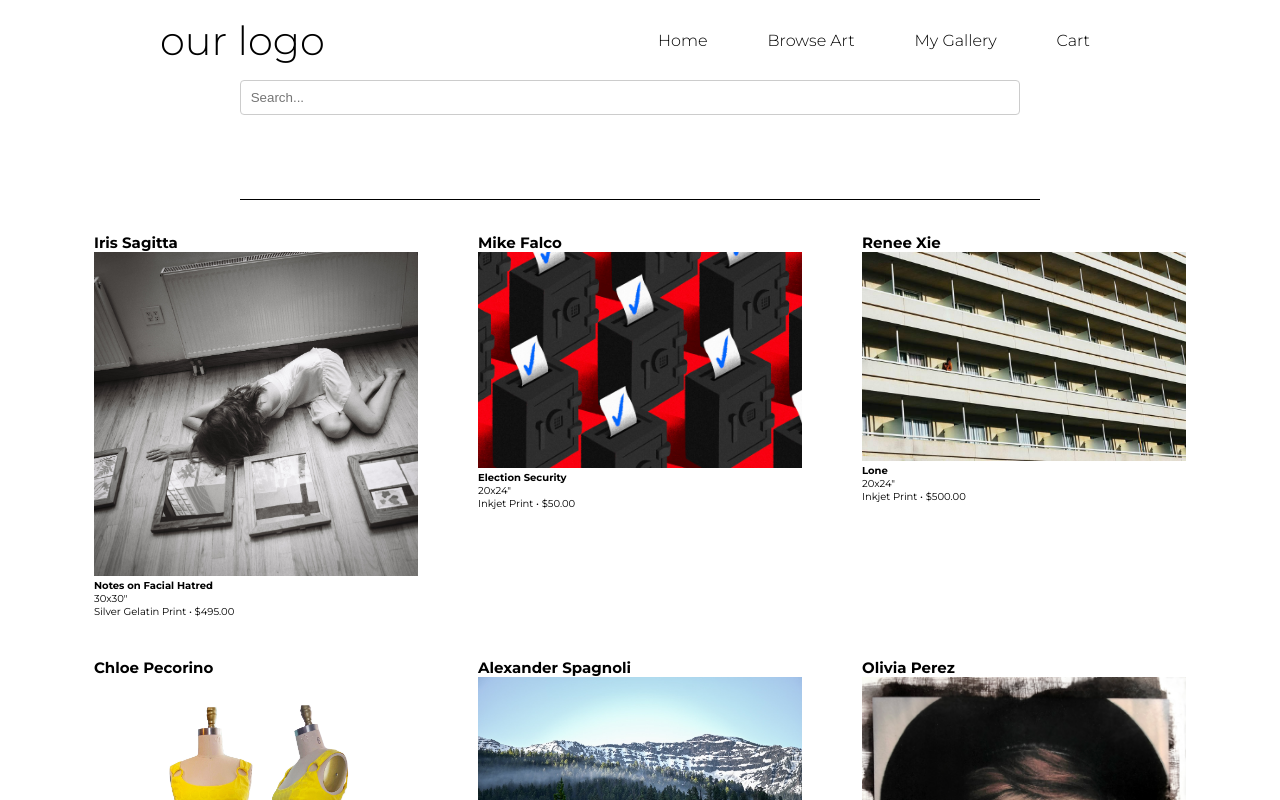
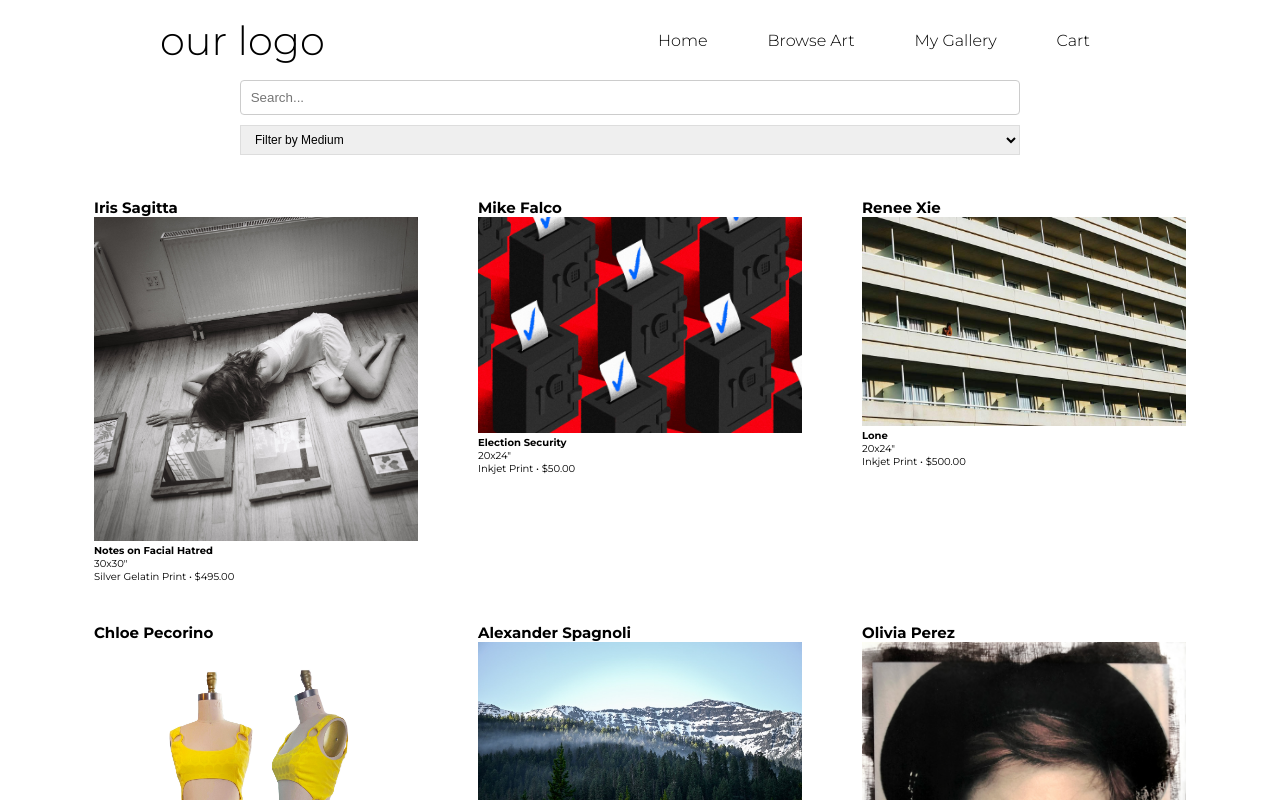
Before and after one commit to opierez/absorb-art-shop, a React (Create React App) app: page /artwork in a window 1280 px wide. Shown: the top 800 px of the page. Built offline with nearby package versions, Linux system fonts and the light colour scheme; data requests are answered from the project's data file.

Commit message:
added functionality so that the user can search by artist or title and filter by medium simultaneously

```diff
--- a/src/components/App.js
+++ b/src/components/App.js
@@ -16,7 +16,7 @@ function App() {
   const [artwork, setArtwork] = useState([])
   const [searchTerm, setSearchTerm] = useState('')
   const [shoppingCart, setShoppingCart] = useState([])
-
+  const [filter, setFilter] = useState('')
 
   useEffect(() => {
       fetch('http://localhost:6001/artwork')
@@ -28,13 +28,17 @@ function App() {
     setArtwork([...artwork, newItem])
   }
 
+  // console.log(filter)
 
-  const handleSearch = (value) => {
-    setSearchTerm(value)
-  }
-
-  const filterArtBySearch = artwork.filter(art => art.artist.toLowerCase().includes(searchTerm.toLowerCase()) || art.title.toLowerCase().includes(searchTerm.toLowerCase()))
-  // console.log(filterArtBySearch)
+  const filteredArt = artwork.filter(art => {
+    if ((!searchTerm ||
+      art.artist.toLowerCase().includes(searchTerm.toLowerCase()) ||
+      art.title.toLowerCase().includes(searchTerm.toLowerCase())) &&
+        (!filter || art.mediums.includes(filter.toLowerCase()))) {
+      return true;
+    }
+    return false;
+  });
 
   function handleAddToCart(newAdd){
     setShoppingCart([...shoppingCart, newAdd])
@@ -73,8 +77,9 @@ function App() {
         {/* /artwork => All Artwork */}
         <Route path="/artwork">
           <ArtContainer
-          artwork={filterArtBySearch}
-          handleSearch={handleSearch}/>
+          artwork={filteredArt}
+          setSearchTerm={setSearchTerm}
+          setFilter={setFilter}/>
         </Route>
 
         {/* * => Invalid Routes */}
--- a/src/components/ArtContainer.js
+++ b/src/components/ArtContainer.js
@@ -1,13 +1,15 @@
 import ArtList from './ArtList'
 import Search from './Search'
+import Filter from './Filter'
 import '../styles/ArtContainer.css'
 
-function ArtContainer({ artwork, handleSearch}) {
+function ArtContainer({ artwork, setSearchTerm, setFilter}) {
 
     return (
         <main>
-            <div id="search-container">
-            <Search handleSearch={handleSearch} />
+            <div>
+            <Search setSearchTerm={setSearchTerm} />
+            <Filter setFilter={setFilter}/>
             </div>
             <br></br>
             <div>
--- /dev/null
+++ b/src/components/Filter.js
@@ -0,0 +1,23 @@
+import React from 'react'
+
+function Filter({ setFilter }) {
+
+    return (
+        <div className='search-and-filter-container'>
+            <select onChange={e => setFilter(e.target.value)}>
+                <option value="">Filter by Medium</option>
+                <option value="Photography">Photography</option>
+                <option value="Illustration">Illustration</option>
+                <option value="Print">Print</option>
+                <option value="Fashion">Fashion</option>
+                <option value="Painting">Painting</option>
+                <option value="Drawing">Drawing</option>
+                <option value="Sculpture">Sculpture</option>
+                <option value="Mixed Media">Mixed Media</option>
+                <option value="Digital Art">Digital Art</option>
+            </select>
+        </div>
+    )
+}
+
+export default Filter
--- a/src/components/NavBar.js
+++ b/src/components/NavBar.js
@@ -35,7 +35,7 @@ function NavBar() {
                     <li><Link to='/artwork' onClick={closeMenu}>Browse Art</Link></li>
                     <li><Link to='/artwork/gallery' onClick={closeMenu}>My Gallery</Link></li>
                     <li><Link to='#' onClick={closeMenu, openCart}>Cart</Link></li>
-                </ul>
+               </ul>
             </menu>
             <div className='menu-icon' onClick={toggleMenu} >{showMenu ? <RiCloseLine size={30}/> : <GiHamburgerMenu size={27} color="#333" /> }</div>
             {showCartPreview ? <CartPreview openCart={openCart}/> : null}
--- a/src/components/Search.js
+++ b/src/components/Search.js
@@ -1,42 +1,16 @@
 import React, {useState} from 'react'
 import '../styles/Search.css'
-import {AiOutlineSearch} from 'react-icons/ai'
-import styled from 'styled-components'
 
-function Search({ handleSearch }) {
 
-    const [isFilterOpen, setIsFilterOpen] = useState(false)
+function Search({ setSearchTerm }) {
 
-    const handleChange = (e) => {
-        handleSearch(e.target.value)
-    }
-
-    const handleClick = () => {
-        setIsFilterOpen(!isFilterOpen)
-    }
 
     return (
-        <div className='search-container'>
-            <div className="row-1">
+        <div className='search-and-filter-container'>
                 <form className='search'>
-                    <input id='search-bar' type="text" placeholder=' Search...' onChange={handleChange}/>
+                    <input id='search-bar' type="text" placeholder=' Search...' onChange={e => setSearchTerm(e.target.value)}/>
                     {/* <button className='search-icon'><AiOutlineSearch /></button> */}
                 </form>
-
-            </div>
-            <br></br>
-            {/* <div className="row-2">
-                <h2 className="filter-title">Filter by Medium:</h2>
-                <button className="medium-button">Photography</button>
-                <button className="medium-button">Illustration</button>
-                <button className="medium-button">Print</button>
-                <button className="medium-button">Fashion</button>
-                <button className="medium-button">Painting</button>
-                <button className="medium-button">Drawing</button>
-                <button className="medium-button">Sculpture</button>
-                <button className="medium-button">Mixed Media</button>
-                <button className="medium-button">Digital Art</button>
-            </div> */}
         </div>
     )
 }
--- a/src/styles/Search.css
+++ b/src/styles/Search.css
@@ -15,27 +15,14 @@
 }
 
 
-.search-container{
+.search-and-filter-container{
     display: block;
     margin: auto;
     flex-direction: column;
     width: 100vh;
-    height: 15vh;
     background-color: white;
-    border-bottom: .5px solid black;
     padding-right: 20px;
 }
-
-/* #search-bar{
-    margin: .5rem;
-    margin-right: 50px;
-    width: 100%;
-    border: 1px solid black;
-    background-color: transparent;
-    font-size: 1.25rem;
-    border-radius: 5px;
-
-} */
 
 #search-bar{
     width: 100%;
@@ -45,14 +32,6 @@
     border-radius: 4px;
     box-sizing: border-box;
 }
-/* .search-icon{
-    background: transparent;
-    font-size: 1.25rem;
-    margin-top: 2px;
-    width: 10%;
-    border: none;
-
-} */
 
 .medium-button {
     margin: .5rem;
```
